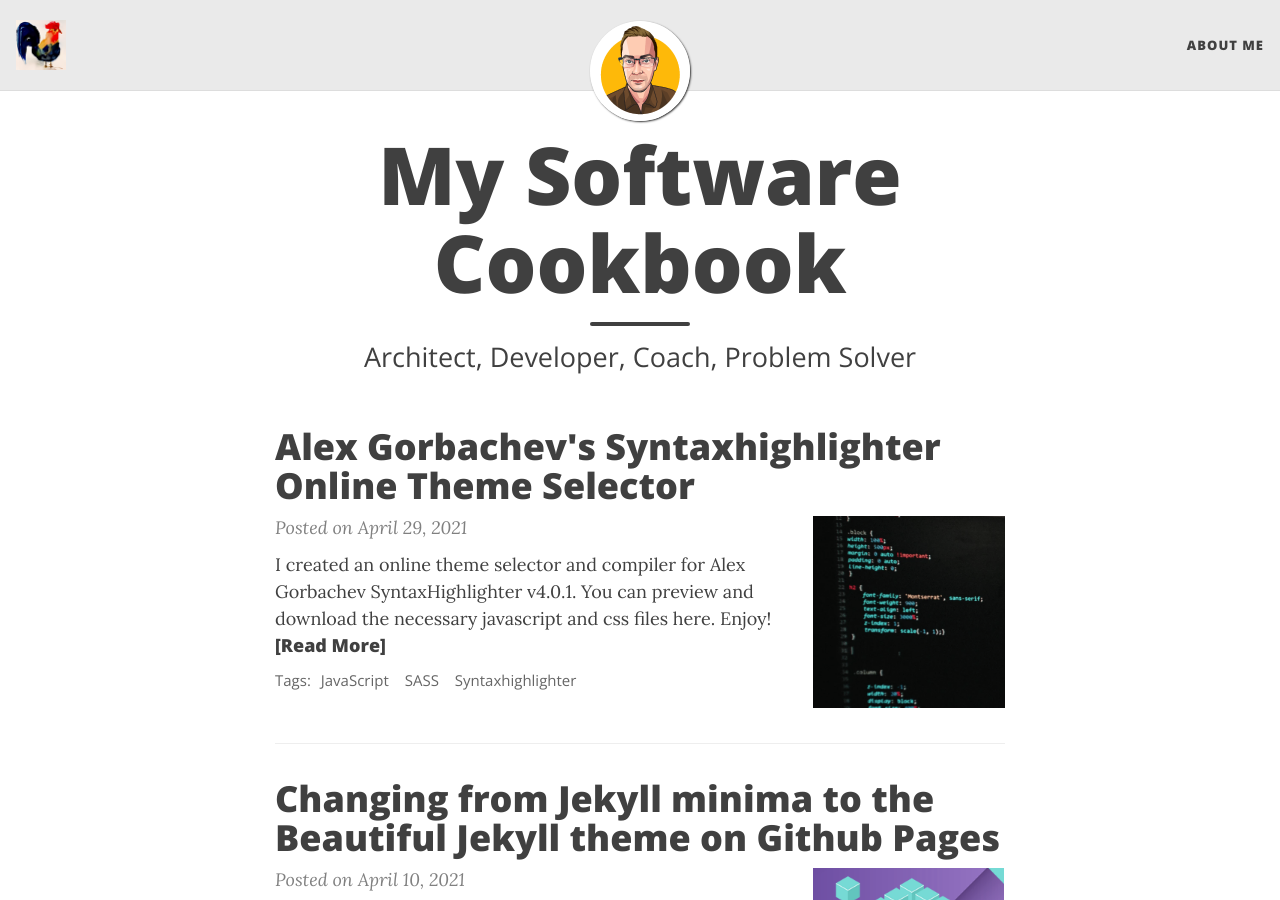
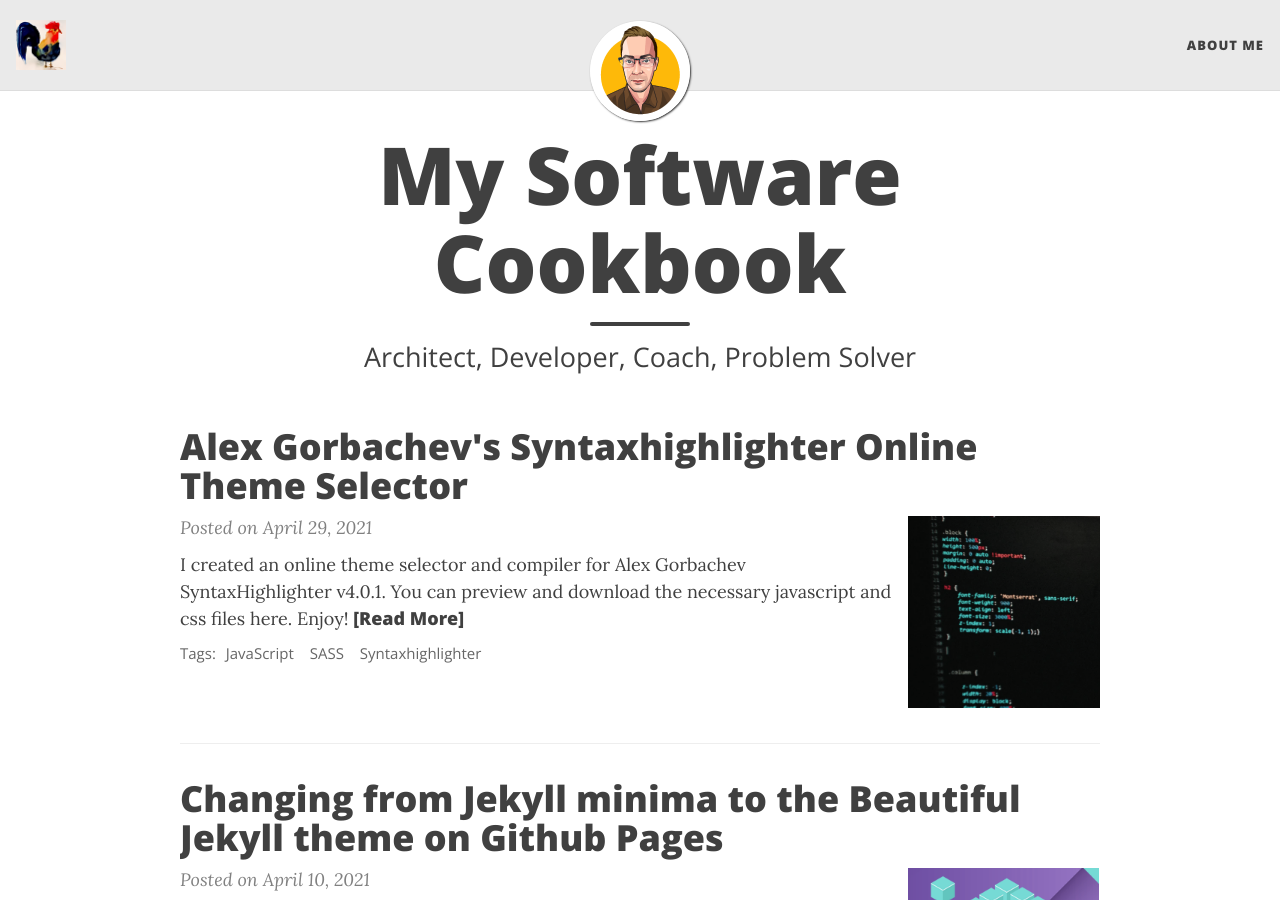
Before and after one commit to BartJolling/bartjolling.github.io, a Jekyll site: the page built from index.html, in a window 1280 px wide and 900 px high. Built offline with Jekyll 4.4.1, drawn with Linux system fonts in a browser that asks for light colours; nearby versions of some CDN libraries; the list of posts is cut into pages by our own code.

Commit message:
10 cols width for large screen iso 8

```diff
--- a/_layouts/page.html
+++ b/_layouts/page.html
@@ -6,7 +6,7 @@ layout: base
 
 <div class="{% if page.full-width %} container-fluid {% else %} container-md {% endif %}" role="main">
   <div class="row">
-    <div class="{% if page.full-width %} col {% else %} col-xl-8 offset-xl-2 col-lg-10 offset-lg-1 {% endif %}">
+    <div class="{% if page.full-width %} col {% else %} col-lg-10 offset-lg-1 {% endif %}">
       {% if page.before-content %}
         <div class="before-content">
           {% for file in page.before-content %}
--- a/_layouts/post.html
+++ b/_layouts/post.html
@@ -6,7 +6,7 @@ layout: base
 
 <div class="{% if page.full-width %} container-fluid {% else %} container-md {% endif %}">
   <div class="row">
-    <div class="{% if page.full-width %} col {% else %} col-xl-8 offset-xl-2 col-lg-10 offset-lg-1 {% endif %}">
+    <div class="{% if page.full-width %} col {% else %} col-lg-10 offset-lg-1 {% endif %}">
 
       {% if page.gh-repo %}
         {% assign gh_split =  page.gh-repo | split:'/'  %}
```
